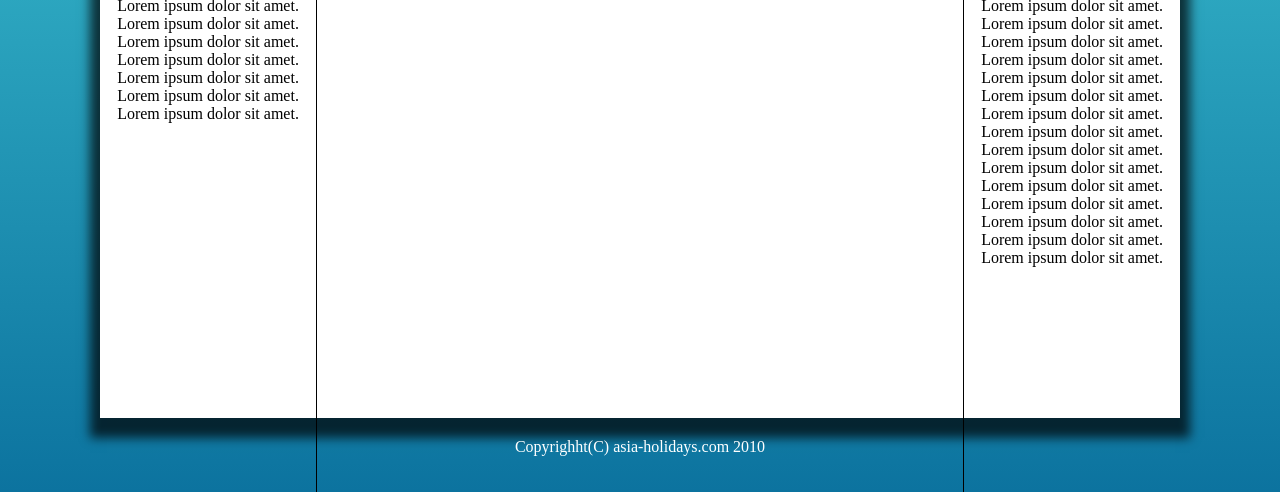
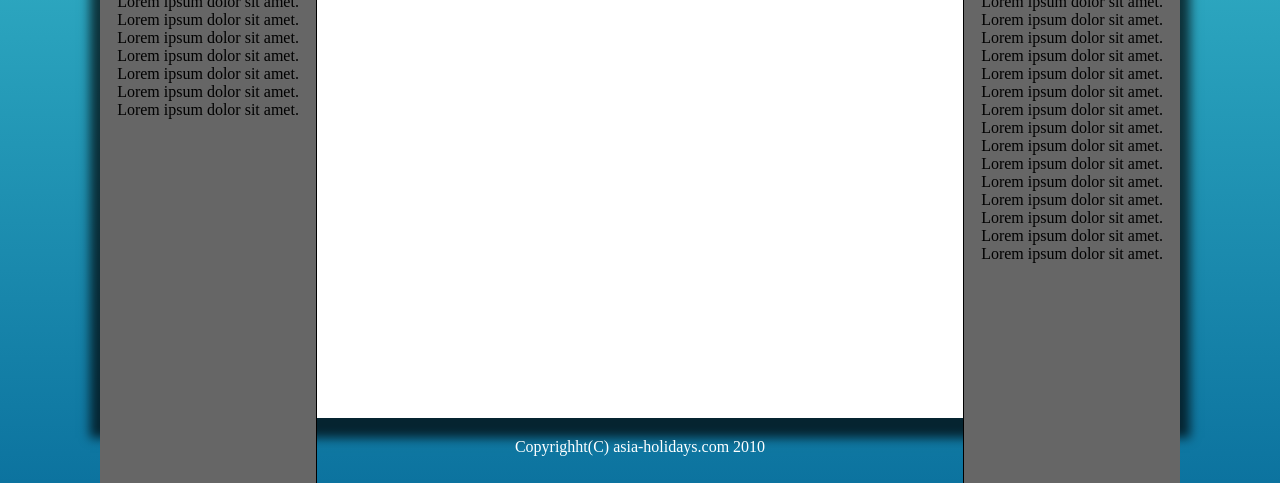
Before and after one commit to tarasgavr/tarasgavr.github.io, a plain HTML site: page html/htmlhome4.html in a window 1280 px wide. Shown: the part 462-954 px from the top of the page. Drawn offline with Linux system fonts and the light colour scheme.

Commit message:
html4 changed

```diff
--- a/html/css/htmlhome4.css
+++ b/html/css/htmlhome4.css
@@ -74,13 +74,15 @@ ul.menu > li.menu_item:hover > ul.submenu {
   float: left;
   border-right: 1px solid #000;
   width: 20%;
-  height: 550px;
+  height: 545px;
+  background-color: #666;
 }
 .col_right {
   float: right;
   border-left: 1px solid #000;
   width: 20%;
-  height: 550px;
+  height: 545px;
+  background-color: #666;
 }
 .col_left h1,
 .col_right h1,
```
Also changed, not shown: html/img/flag1.jpg, html/img/flag2.jpg, html/img/flag3.jpg, html/img/flag4.jpg, html/img/flag5.jpg, html/img/flag6.jpg.
